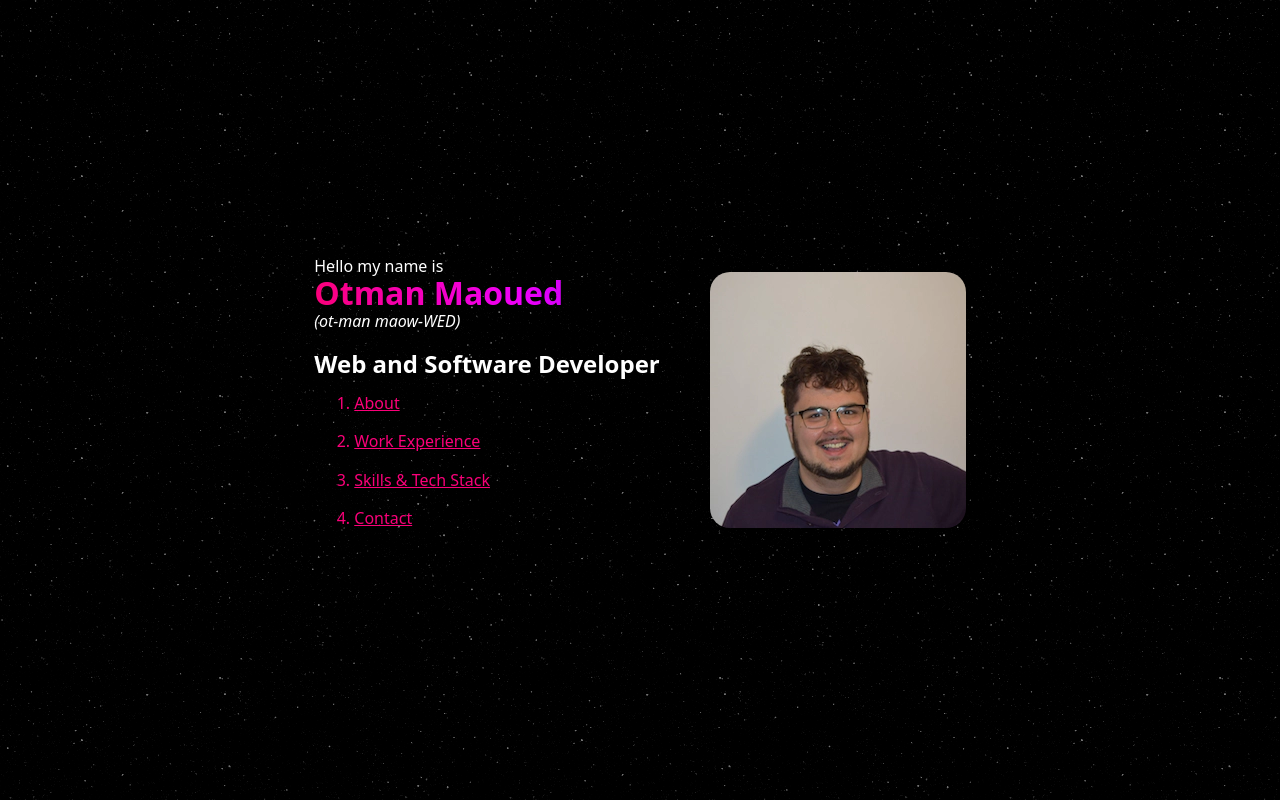
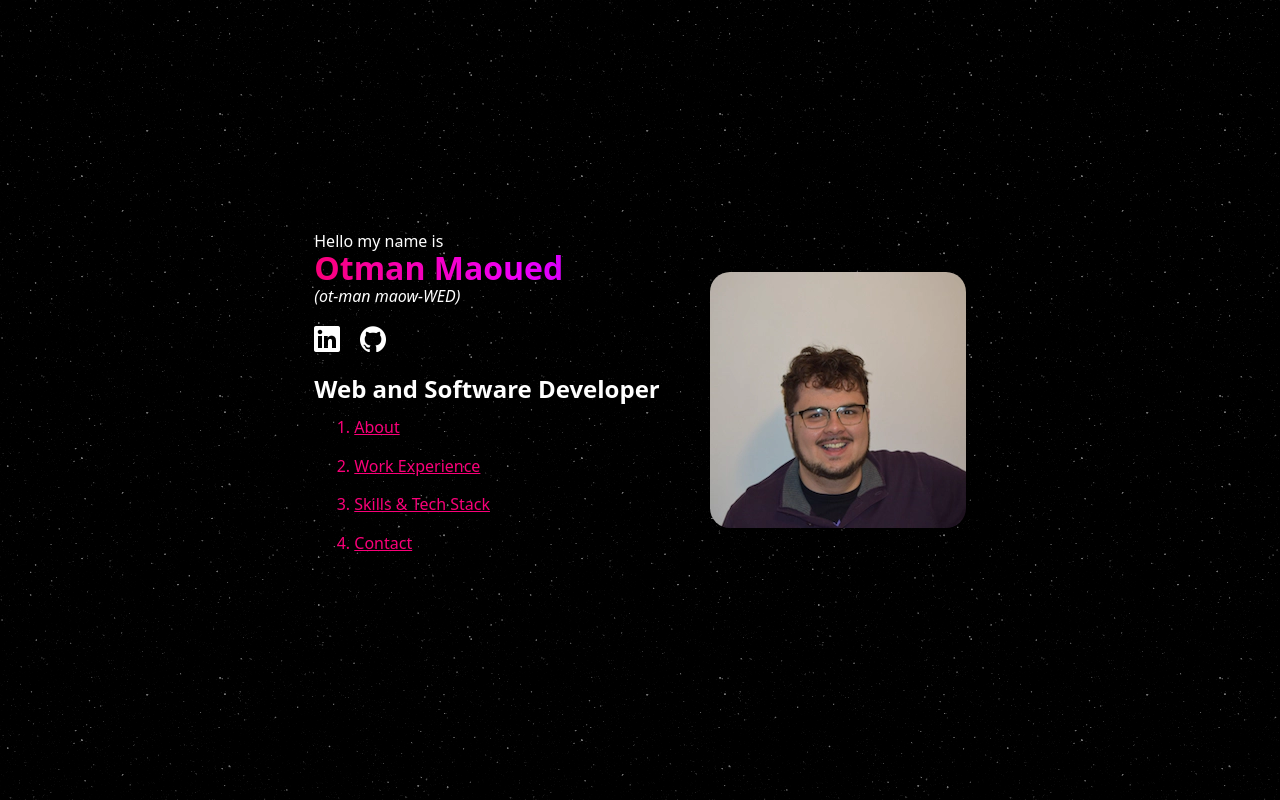
Before and after one commit to 100BC/portfolio, a SvelteKit app: page / in a window 1280 px wide. Shown: the top 800 px of the page. Built offline with nearby package versions, Linux system fonts and the light colour scheme; no server answers.

Commit message:
Add external Links

```diff
--- a/src/routes/_sections/intro.svelte
+++ b/src/routes/_sections/intro.svelte
@@ -1,3 +1,8 @@
+<script lang="ts">
+  import linkedIn from '$lib/images/LinkedIn.png';
+  import github from '$lib/images/Github.png';
+</script>
+
 <section aria-labelledby="name" class="fullPage">
   <div>
     <div class="title">
@@ -5,7 +10,21 @@
       <h1 id="name">Otman Maoued</h1>
       <i>(ot-man maow-WED)</i>
     </div>
-    <nav>
+    <nav aria-label="external">
+      <ul class="externalLinks">
+        <li>
+          <a href="https://www.linkedin.com/in/otman-dev/">
+            <img src={linkedIn} alt="LinkedIn" />
+          </a>
+        </li>
+        <li>
+          <a href="https://github.com/100BC">
+            <img src={github} alt="GitHub" />
+          </a>
+        </li>
+      </ul>
+    </nav>
+    <nav class="internalNav" aria-label="internal">
       <h2>Web and Software Developer</h2>
       <ol>
         <li><a href="#about">About</a></li>
@@ -47,7 +66,7 @@
     }
   }
 
-  nav {
+  .internalNav {
     > h2 {
       margin-bottom: 0;
     }
@@ -69,4 +88,11 @@
       }
     }
   }
+
+  .externalLinks {
+    display: flex;
+    gap: 2rem;
+    padding: 0;
+    list-style: none;
+  }
 </style>
```
Also changed, not shown: src/lib/images/Github.png (added), src/lib/images/LinkedIn.png (added).
